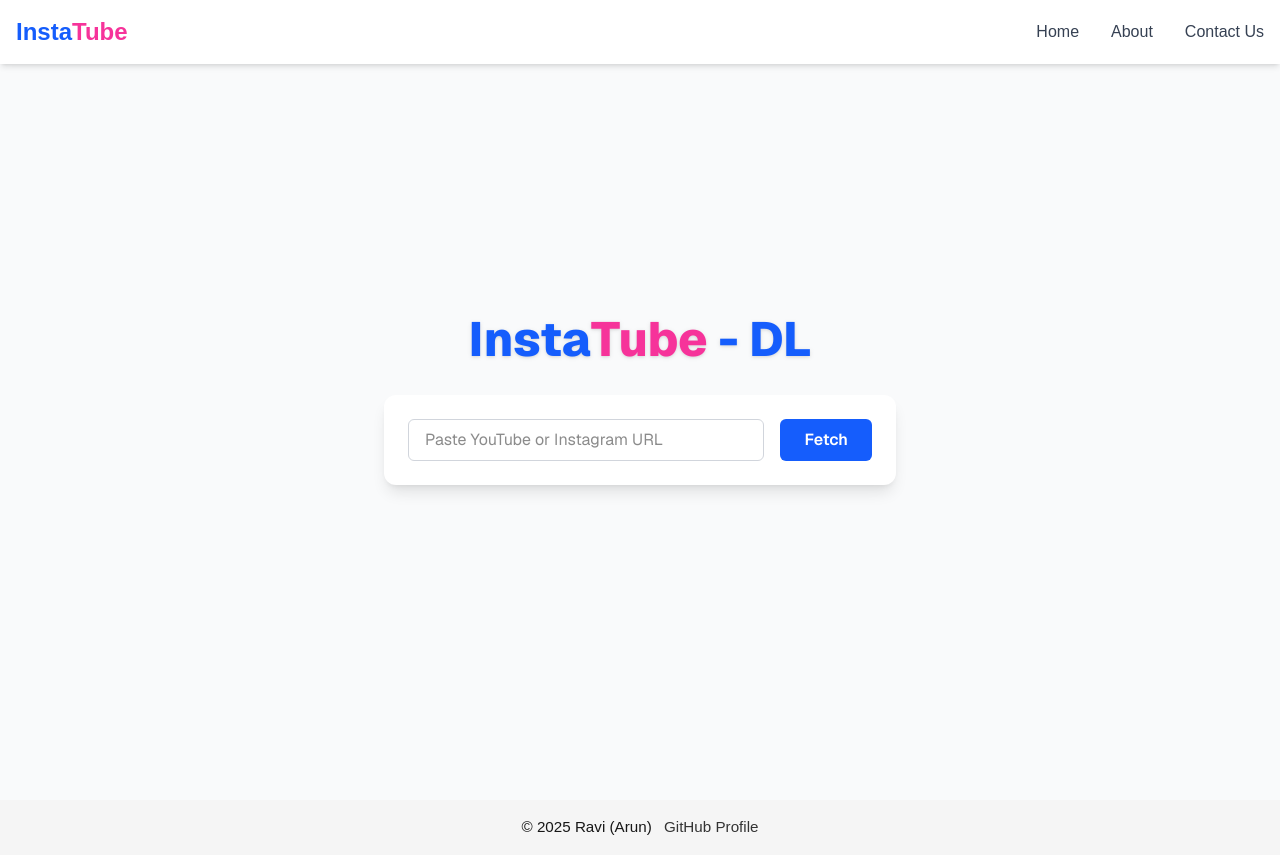
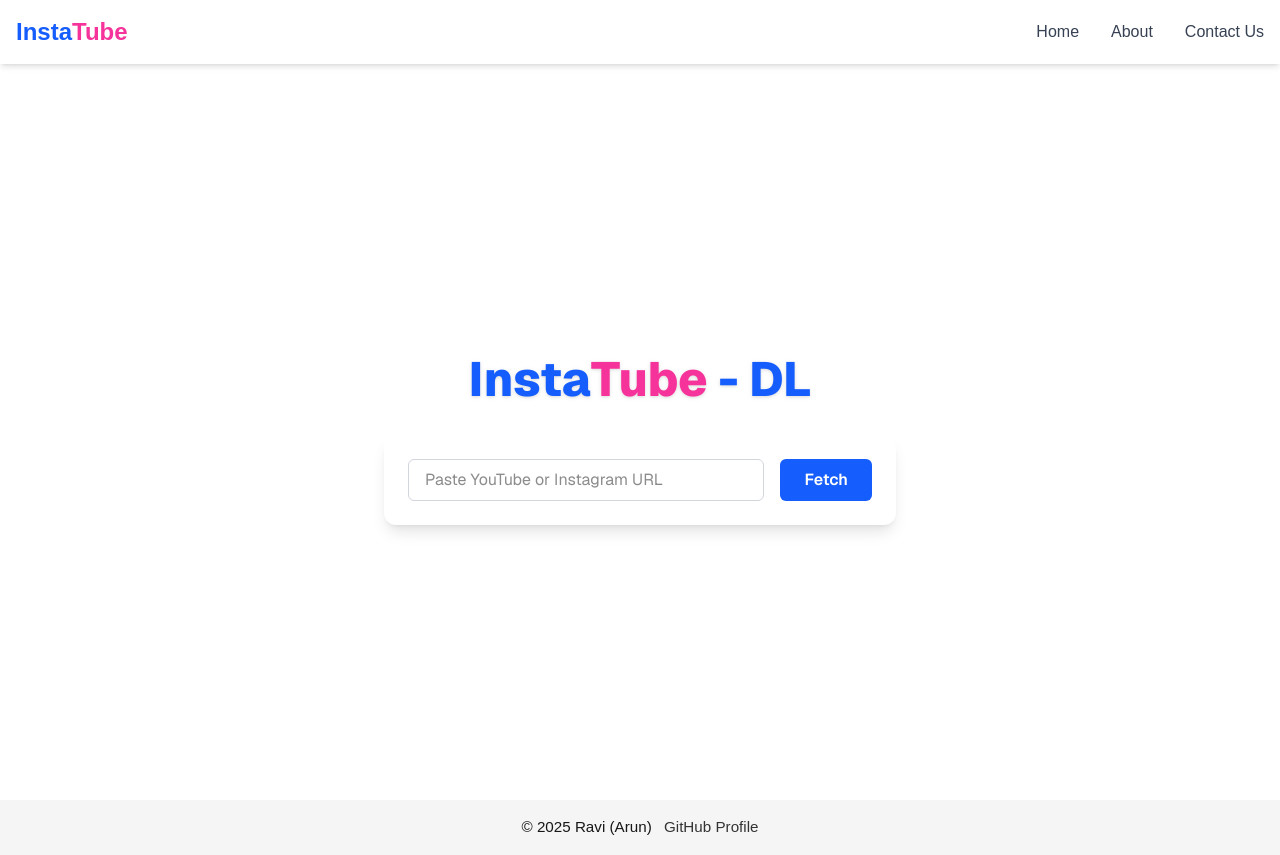
Before and after one commit to codewitharunofficial/insta-tube-web-dl, a Next.js app: page / in a window 1280 px wide. Built offline with nearby package versions, Linux system fonts and the light colour scheme.

Commit message:
Minor UI Changes

```diff
--- a/src/components/Main.tsx
+++ b/src/components/Main.tsx
@@ -82,7 +82,7 @@
     };
 
     return (
-        <main className="flex flex-col items-center justify-center min-h-screen bg-gray-50 px-4 min-w-screen">
+        <main className="flex flex-col items-center justify-center min-h-screen bg-rgb(249, 250, 251) px-4 min-w-screen pt-24 pb-4">
             <h1 className="text-4xl md:text-5xl font-extrabold text-blue-600 mb-8 text-center drop-shadow">
                 Insta<span className="text-pink-500">Tube</span> -{" "}
                 <span className="text-blue-600">DL</span>
@@ -133,7 +133,7 @@
                         <>
                             {/* Best Quality Section */}
                             {(media.bestVideo || media.bestAudio) && (
-                               <YoutubeCard media={media} />
+                                <YoutubeCard media={media} />
                             )}
 
                             {/* All Videos */}
@@ -190,7 +190,7 @@
 
                     {/* Instagram */}
                     {!isYouTube && "media" in media && (
-                        <div className="grid grid-cols-1 sm:grid-cols-2 gap-6">
+                        <div className={`${media.media.length > 1 ? "grid" : "flex items-center justify-center"} grid-cols-1 sm:grid-cols-2 gap-6`}>
                             {media.media.map((item, idx) => (
                                 <Card key={idx} item={item} idx={idx} />
                             ))}
```
